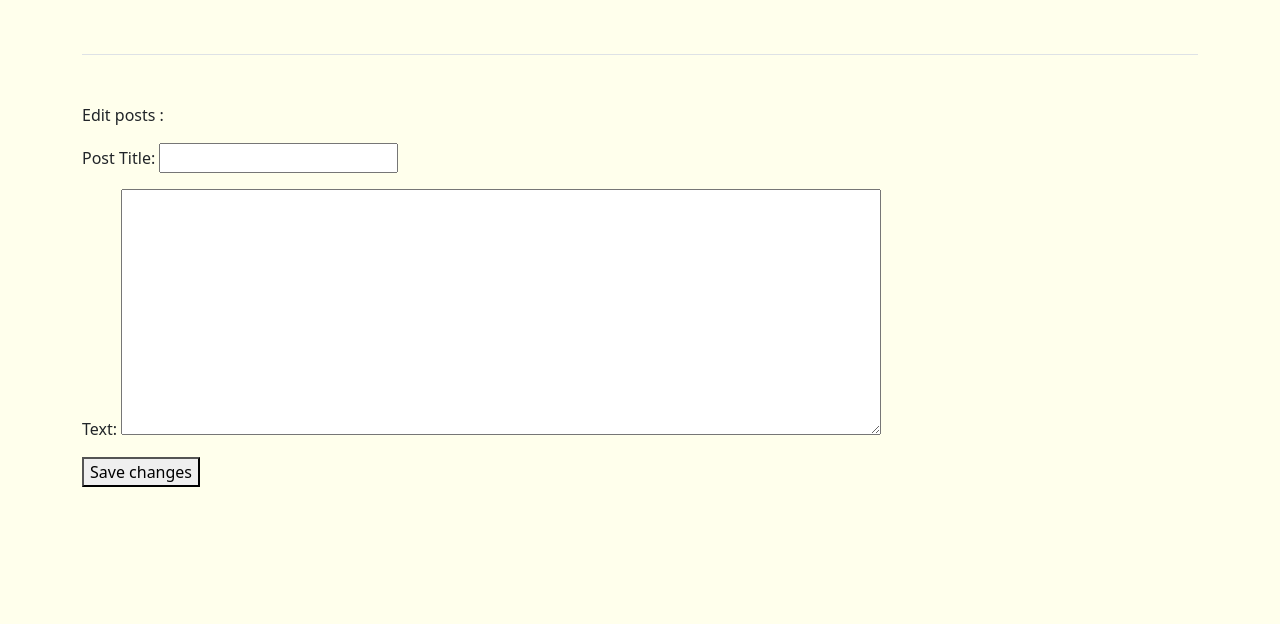
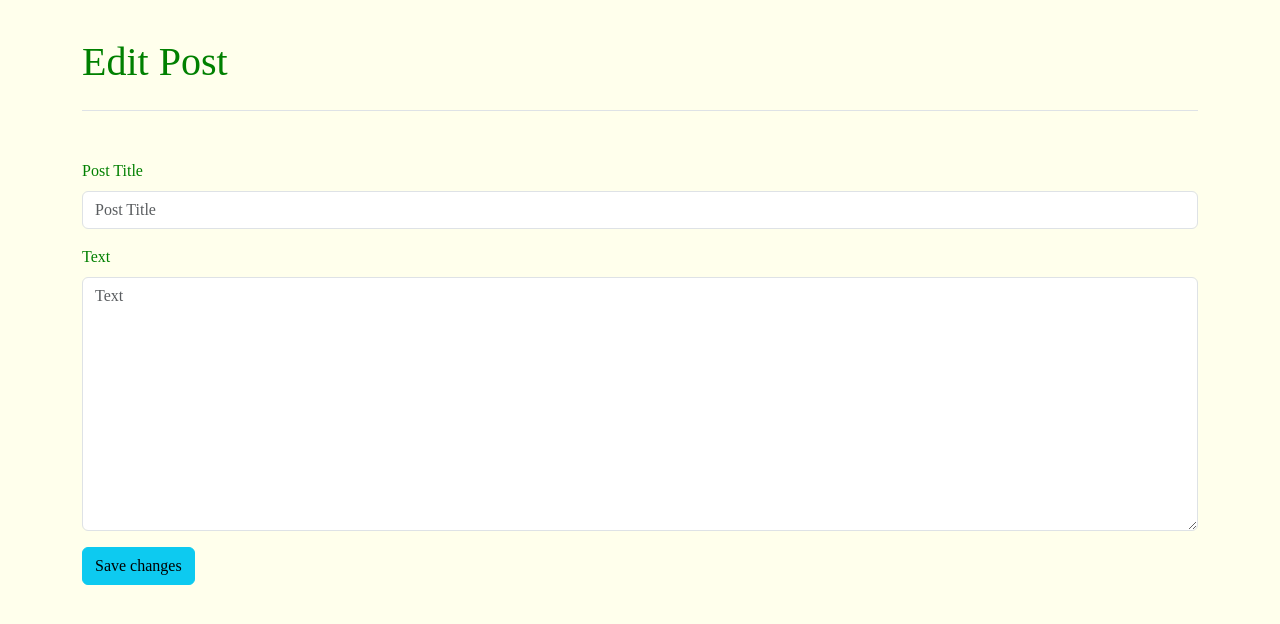
Before and after one commit to Amirkz80/Zimolog, a Django app: template blogs/templates/blogs/edit_post.html in a window 1280 px wide. Shown: the part 58-682 px from the top of the page. Run offline with Django 3.2, Linux system fonts and the light colour scheme; the template is opened without the code that fills it: values that come from a table or form of the project are taken from there, others are empty; some libraries are stand-ins or nearby versions.

Commit message:
changing edit_post template

```diff
--- a/blogs/templates/blogs/edit_post.html
+++ b/blogs/templates/blogs/edit_post.html
@@ -1,13 +1,26 @@
 {% extends "blogs/base.html" %}
 
+{% load bootstrap5 %}
+
+
+{% block page_header %}
+  <style>
+    h1,form{
+    color: green;
+    font-family: Gerogia;
+  }
+  </style>
+
+  <h1>Edit Post<h1>
+{% endblock page_header%}
+
 {% block content %}
+  <form class="form "action="{% url 'blogs:edit_post' post.id %}" method='post'>
+    {% csrf_token %}
+    {% bootstrap_form form %}
+    {% buttons %}
+    <button class="btn btn-info "name="submit">Save changes</button>
+    {% endbuttons %}
 
-  <p>Edit posts :</p>
-
-  <form action="{% url 'blogs:edit_post' post.id %}" method='post'>
-    {% csrf_token %}
-    {{ form.as_p}}
-    <button name="submit">Save changes</button>
   </form>
-
 {% endblock content %}
```
